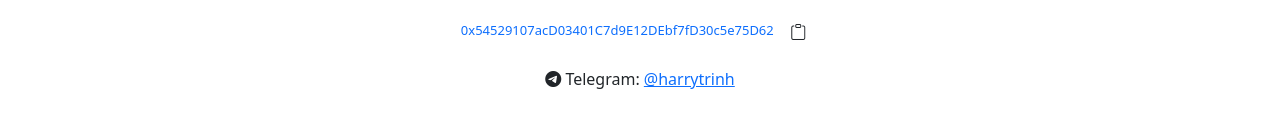
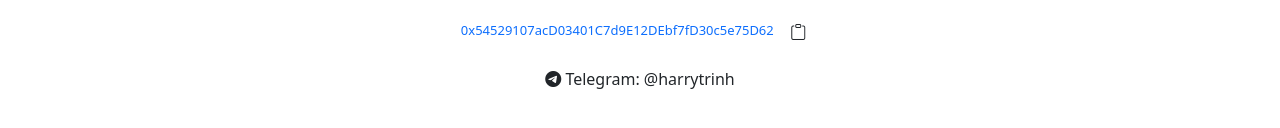
Before and after one commit to harrytrinh9/bunicalc, a plain HTML site: page index.html in a window 1280 px wide. Shown: the part 330-458 px from the top of the page. Drawn offline with nearby package versions, Linux system fonts and the light colour scheme; some packages are replaced by stand-ins of ours; a script that the page names is missing.

Commit message:
Update index.html

```diff
--- a/index.html
+++ b/index.html
@@ -213,7 +213,7 @@
     <p class="text-center">If you like my work, you can give me a cup of coffee (BUNI, BUR, BNB) to my wallet</p>
     <p class="text-primary text-center" style="font-size: small;">0x54529107acD03401C7d9E12DEbf7fD30c5e75D62 <i class="btn bi-clipboard" style="font-weight: bold;" onclick="copyAddr('0x54529107acD03401C7d9E12DEbf7fD30c5e75D62')"></i></p>
     <p class="text-center">
-      <span><i class="bi-telegram"></i> Telegram: <a href="https://t.me/harrytrinh">@harrytrinh</a></span>
+      <span><i class="bi-telegram"></i> Telegram: @harrytrinh</span>
     </p>
   </div>
   </div>
```
